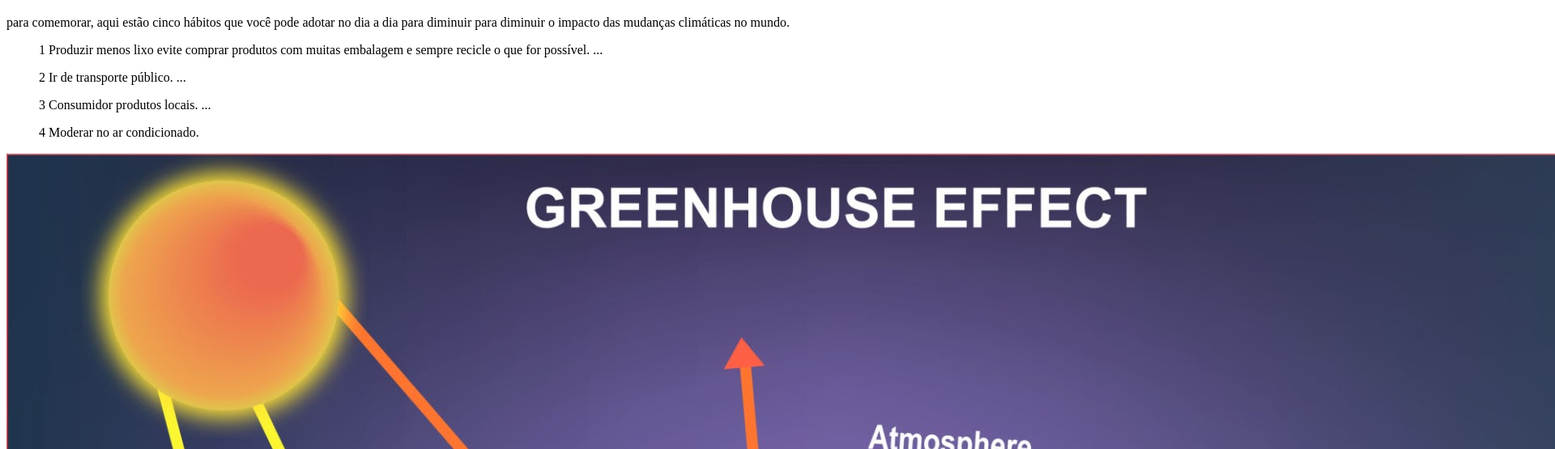
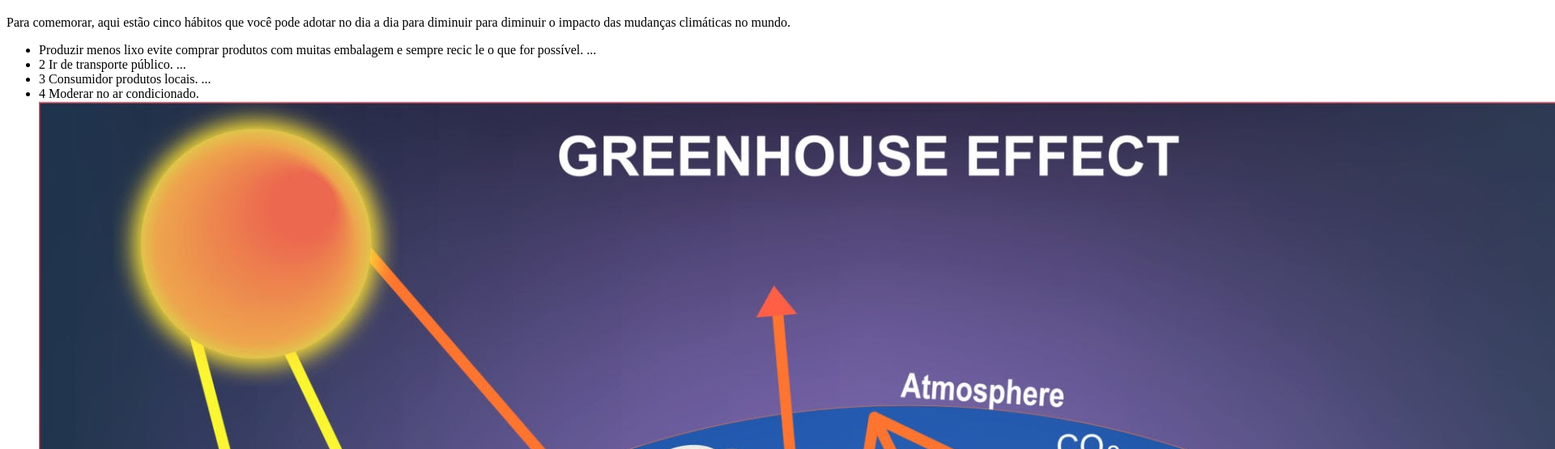
Before and after one commit to 13052005jonasferreira/Projeto_Agrinho, a plain HTML site: page index.html in a window 1280 px wide. Shown: the part 61-616 px from the top of the page at 81% size, 1920 px wide, since content can reach past the window. Drawn offline with Linux system fonts and the light colour scheme.

Commit message:
Add files via upload

```diff
--- a/index.html
+++ b/index.html
@@ -7,12 +7,14 @@
 </head>
 <body>
     <header>
-        <h1>Efeito Estufa</h1>
-        <p>para comemorar, aqui estão cinco hábitos que você pode adotar no dia a dia para diminuir para diminuir o impacto das mudanças climáticas no mundo.
-<ul>1 Produzir menos lixo evite comprar produtos com muitas embalagem e sempre recicle o que for possível. ...</ul>
-    <ul>2 Ir de transporte público. ...</ul>
-    <ul>3 Consumidor produtos locais. ...</ul>
-    <ul>4 Moderar no ar condicionado.</ul>
+        <h1 class="cabeçalho-titulo">Efeito Estufa</h1>
+        <p class="cabeçalho-texto">Para comemorar, aqui estão cinco hábitos que você pode adotar no dia a dia para diminuir para diminuir o impacto das mudanças climáticas no mundo.
+<ul>
+    <li> Produzir menos lixo evite comprar produtos com muitas embalagem e sempre recic le o que for possível. ...</li>
+    <li>2 Ir de transporte público. ...</li>
+    <li>3 Consumidor produtos locais. ...</li>
+    <li>4 Moderar no ar condicionado.</li>
+    <img class="imagem-efeito-estufa" src="efeitoestufa.png" alt="Efeito Estufa">
     </header>
 </body>
-</html><img src="efeitoestufa.png" alt="">
+</html>
--- a/style.css
+++ b/style.css
@@ -0,0 +1,3 @@
+
+
+. imagem-efeito-estufa
```
